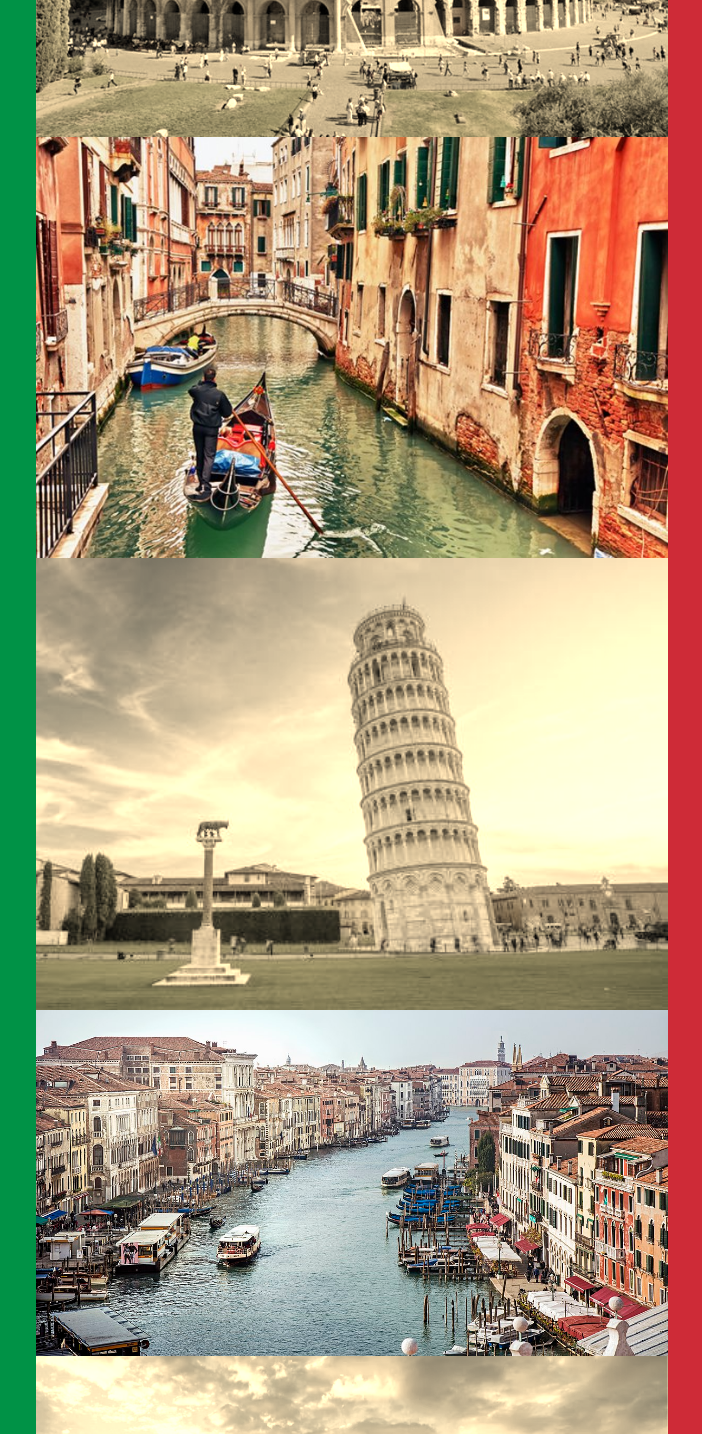
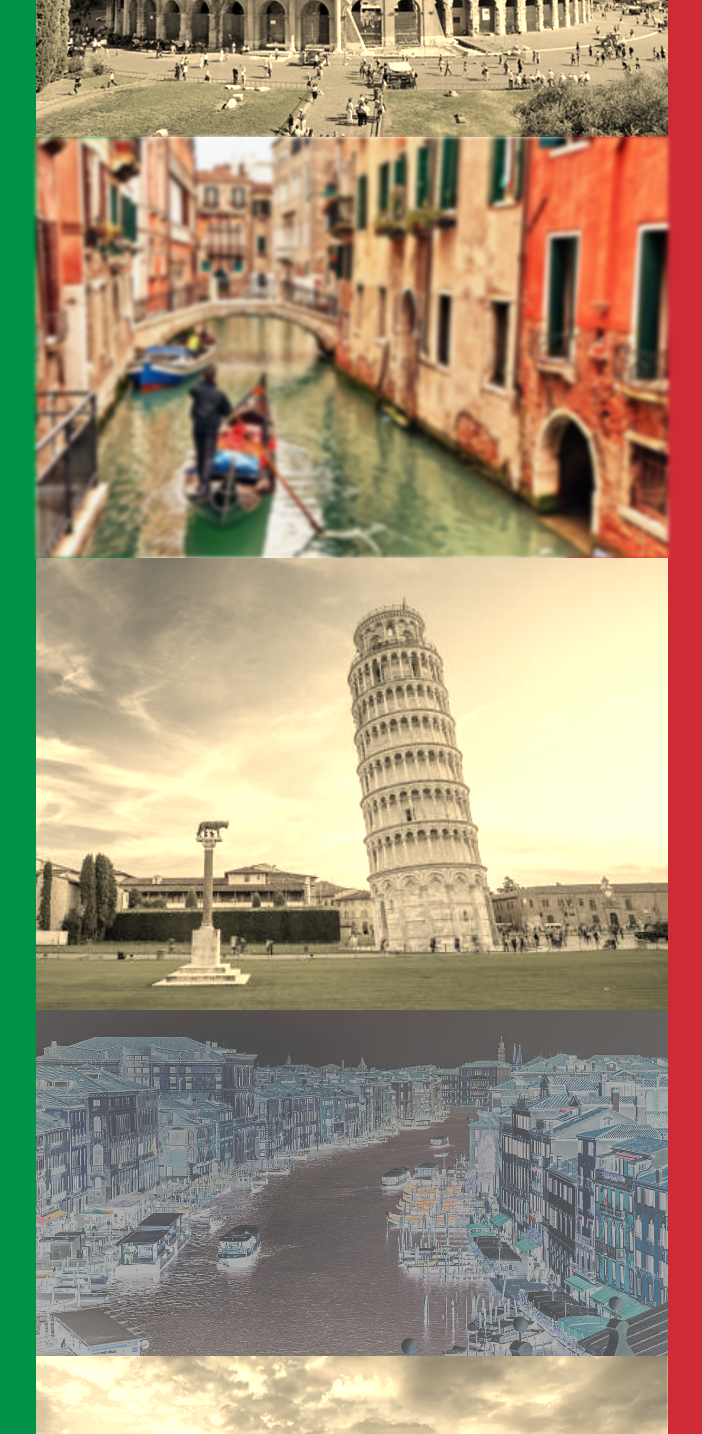
Before and after one commit to KDen124/Country-Project, a plain HTML site: page page1.html in a window 1280 px wide. Shown: the part 600-2034 px from the top of the page, without its empty margins (288-990 px from the left). Drawn offline with Linux system fonts and the light colour scheme.

Commit message:
Update style.css

```diff
--- a/style.css
+++ b/style.css
@@ -53,10 +53,17 @@ img {
 	filter:sepia(90%);
 }
 
-	.sepia {
-	filter:sepia(90%);
+.blur {
+	filter: blur(2px);
 }
-	/* flex-grow: 3; */
+
+.invert {
+  filter: invert(70%);
+}
+
+.contrast {
+  filter: contrast(150%);
+}
 
 img:hover{
 	filter:none;
```
